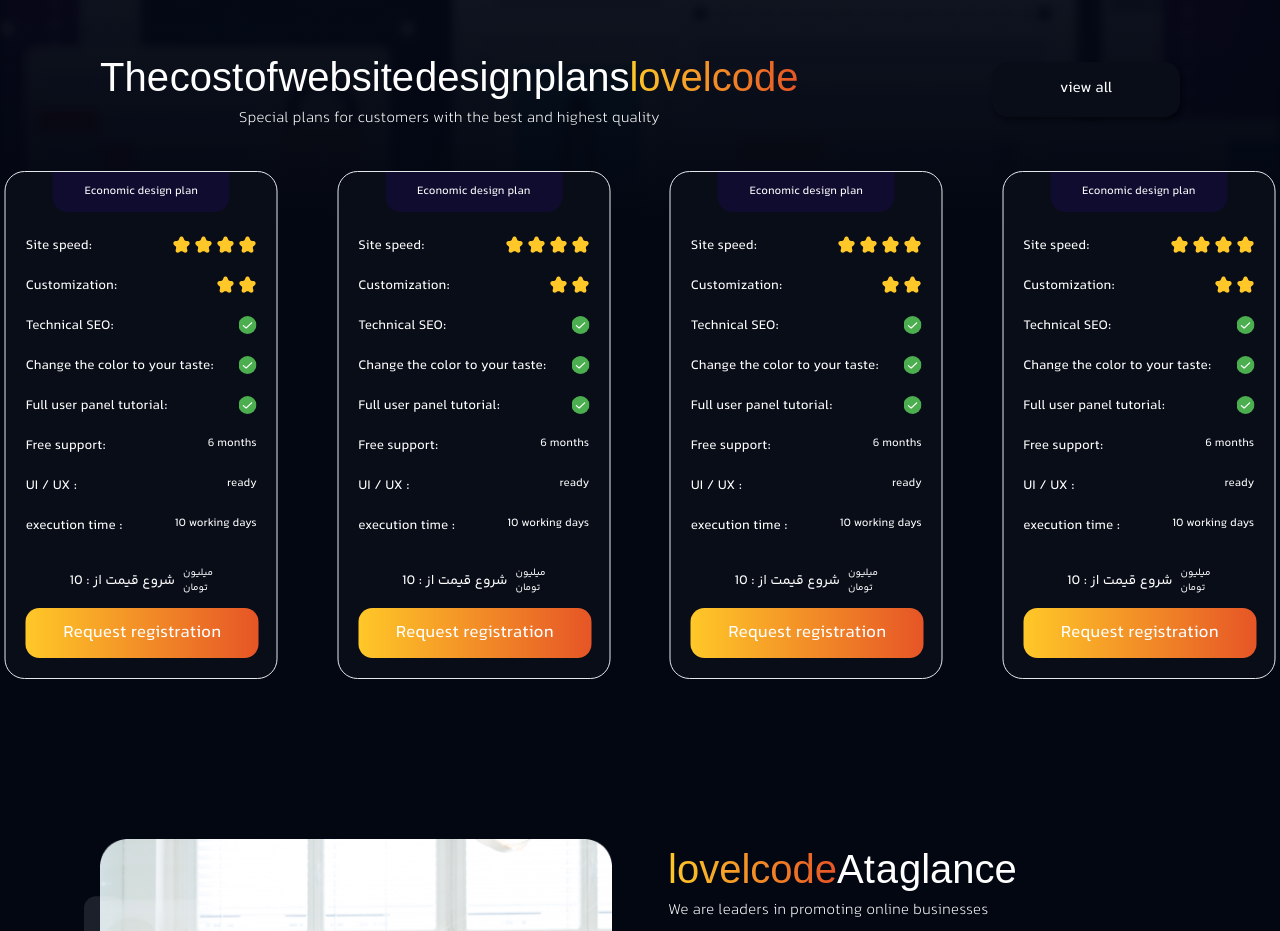
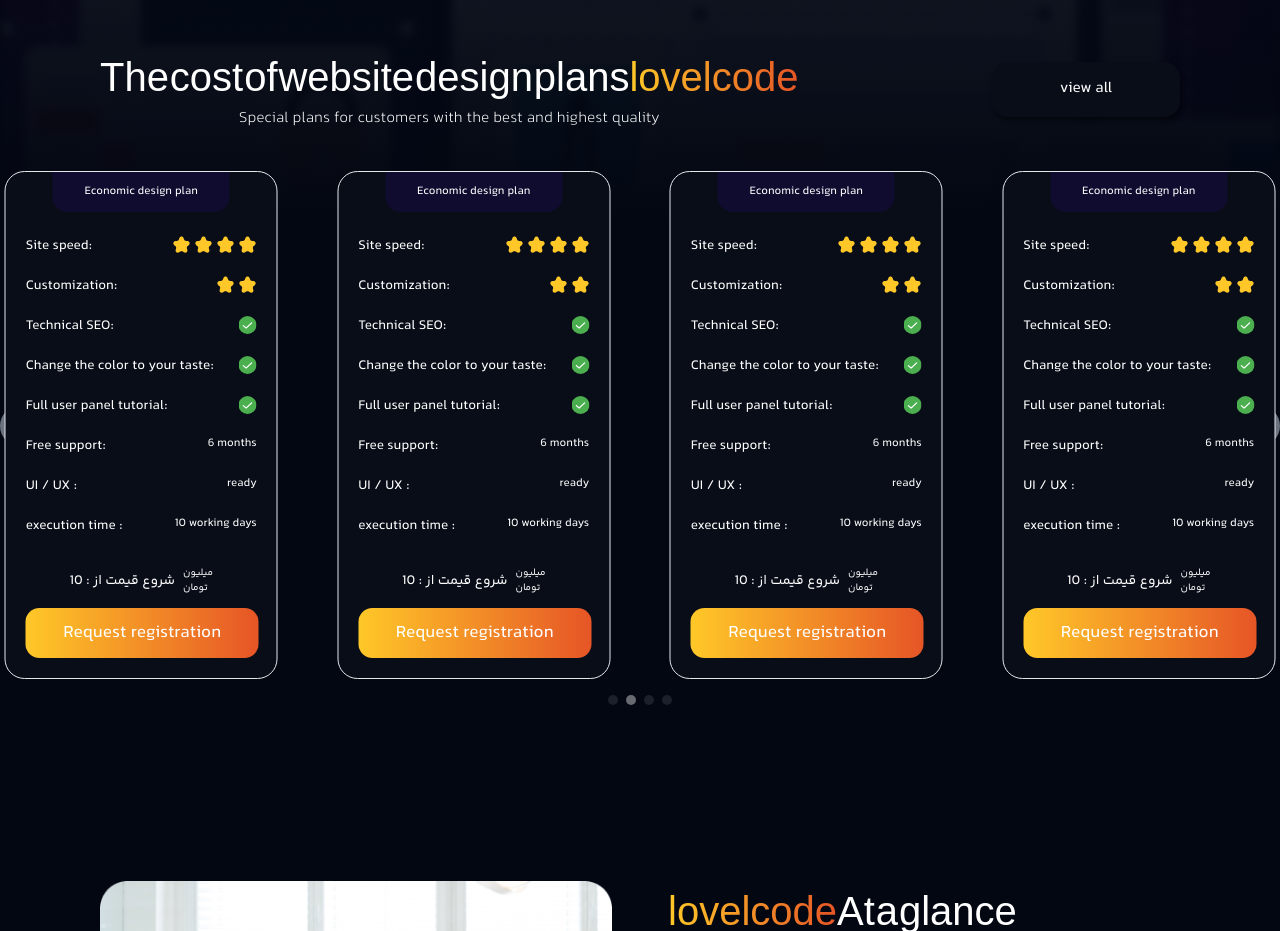
Before and after one commit to spdfalcon/company-2lang, a Next.js app: page /en/ in a window 1280 px wide. Shown: the part 920-1851 px from the top of the page. Built offline with nearby package versions, Linux system fonts and the light colour scheme.

Commit message:
add pagination and navigation

```diff
--- a/app/[locale]/globals.css
+++ b/app/[locale]/globals.css
@@ -11,3 +11,15 @@
         box-shadow: #00000065 2px 4px 4px 0;
     }
 }
+
+.custom-pagination {
+    @apply flex justify-center py-4;
+  }
+
+  .custom-bullet {
+    @apply size-[10px]  bg-white/10 mx-1 rounded-full cursor-pointer;
+  }
+
+  .custom-bullet-active {
+    @apply bg-white/40;
+  }
--- a/app/_components/templates/home/Plans/SliderPlansMd.tsx
+++ b/app/_components/templates/home/Plans/SliderPlansMd.tsx
@@ -1,22 +1,34 @@
 "use client";
 import Plan from "@/app/_components/modules/home/Plan";
-import React from "react";
-import { Autoplay, Pagination } from "swiper/modules";
+import React, { useRef } from "react";
+import { Autoplay, Navigation, Pagination } from "swiper/modules";
 import { Swiper, SwiperSlide } from "swiper/react";
 import "swiper/css";
 import "swiper/css/pagination";
 export default function SliderPlansMd() {
+  const swiperRef:any = useRef(null)
   return (
-    <div>
+    <div className="">
       <div className="hidden md:block">
         <Swiper
           slidesPerView={2}
           spaceBetween={30}
+          pagination={{
+            clickable: true,
+            el: ".custom-pagination", // کلاس سفارشی برای pagination
+            bulletClass: "custom-bullet", // کلاس سفارشی برای bullet ها
+            bulletActiveClass: "custom-bullet-active", // کلاس سفارشی برای bullet های فعال
+          }}
+          ref={swiperRef}
+          navigation={{
+            nextEl: ".custom-next",
+            prevEl: ".custom-prev",
+          }}
           className="mySwiper"
           autoplay={{
             delay: 2500,
           }}
-          modules={[Autoplay, Pagination]}
+          modules={[Autoplay, Pagination, Navigation]}
           breakpoints={{
             640: {
               slidesPerView: 2,
@@ -57,6 +69,13 @@
           <SwiperSlide>
             <Plan title="economicdesignplan"></Plan>
           </SwiperSlide>
+          <div className="custom-pagination" />
+          <div onClick={()=>swiperRef.current.slidePrev()} className="custom-prev absolute left-0 top-1/2 transform -translate-y-1/2 bg-gray-500 text-white p-2 rounded-full cursor-pointer">
+            Prev
+          </div>
+          <div onClick={()=>swiperRef.current.slideNext()} className="custom-next absolute right-0 top-1/2 transform -translate-y-1/2 bg-gray-500 text-white p-2 rounded-full cursor-pointer">
+            Next
+          </div>
         </Swiper>
       </div>
     </div>
```
